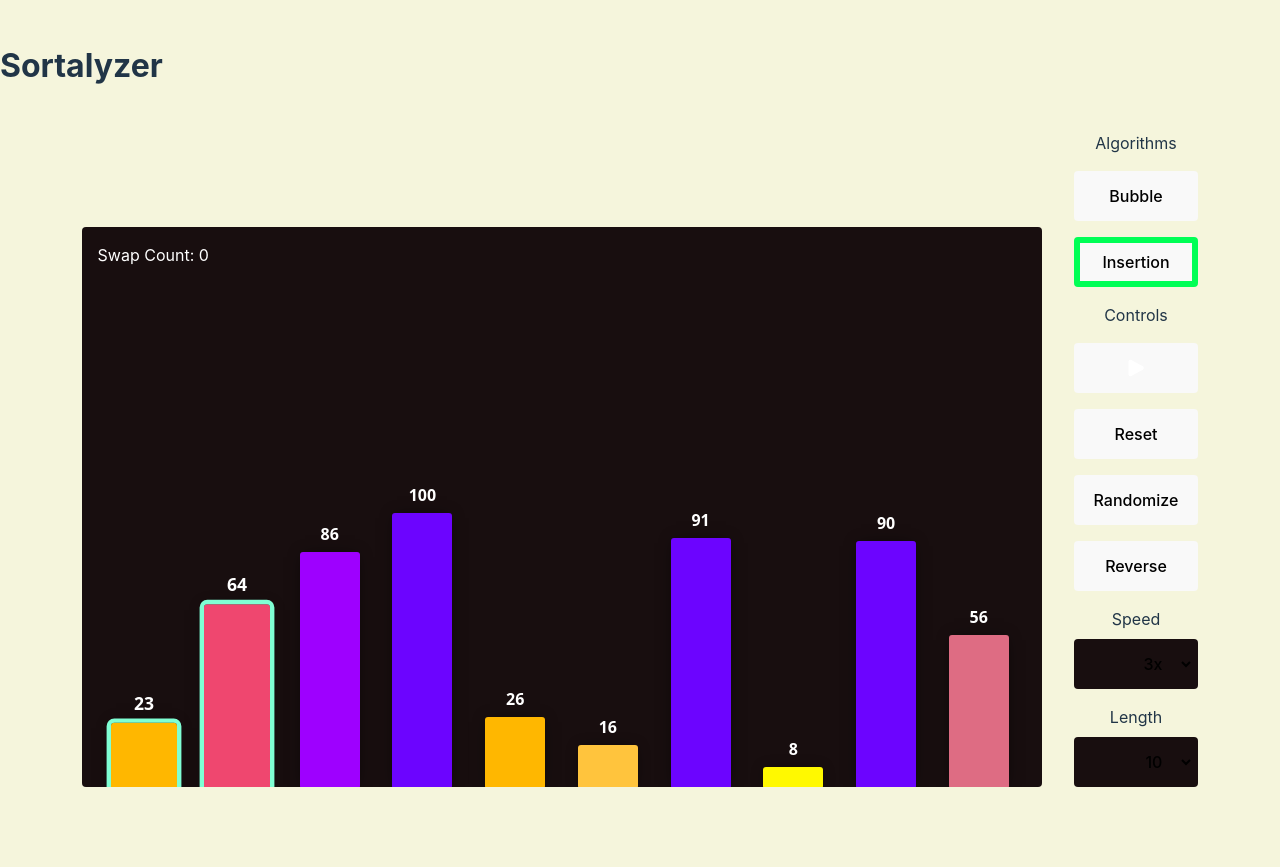
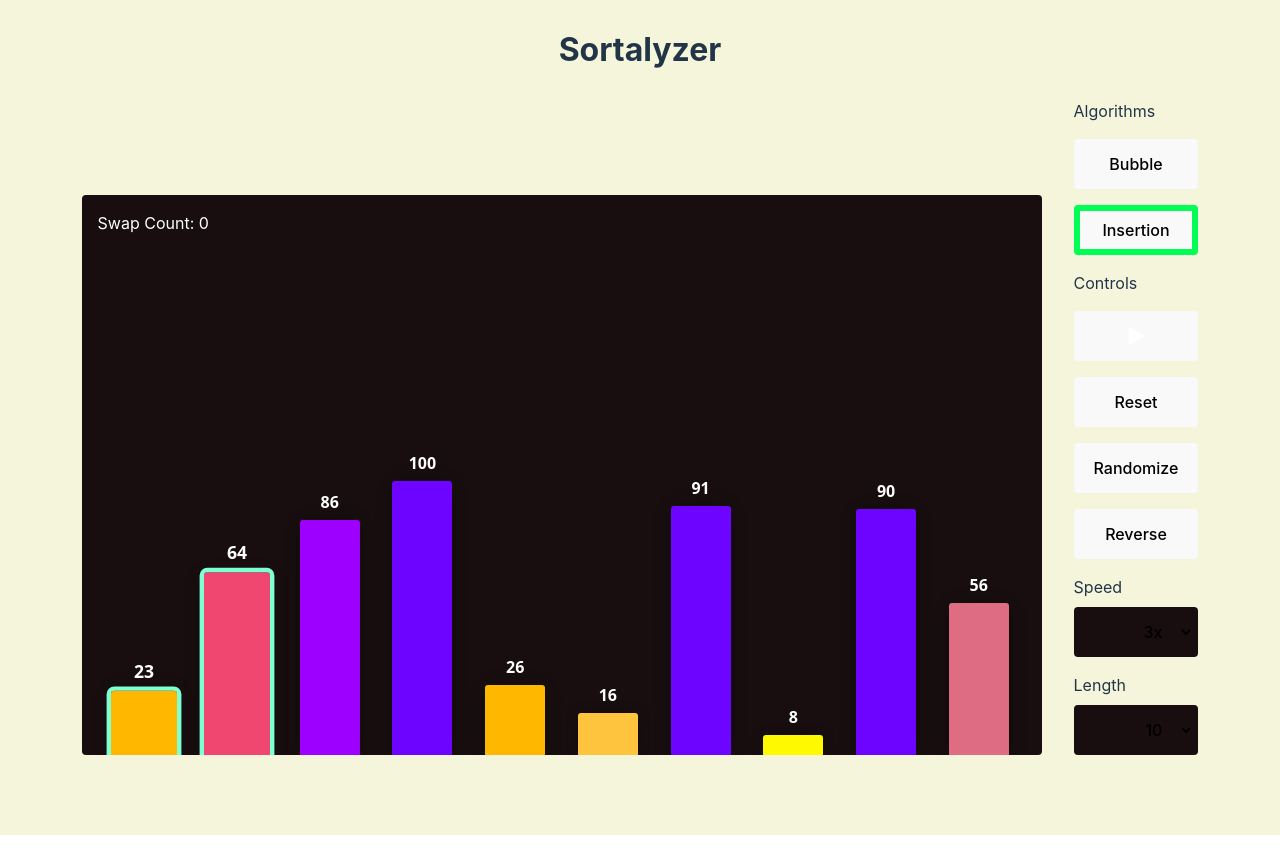
Before and after one commit to Tailsxz/sort-visualizer, a React (Vite) app: page / in a window 1280 px wide. After the commit the page ends 835 px from the top, so only its background shows below. Built offline with nearby package versions, Linux system fonts and the light colour scheme.

Commit message:
change: removed text-align from global #root, added center alignment to only h1

```diff
--- a/src/App.css
+++ b/src/App.css
@@ -10,7 +10,6 @@ body {
 #root {
   width: 100%;
   margin: 0 auto;
-  text-align: center;
 }
 
 * {
--- a/src/index.css
+++ b/src/index.css
@@ -26,9 +26,10 @@ a:hover {
 }
 
 h1 {
-  margin: 1rem auto;
+  margin: 0;
   font-weight: bold;
   line-height: 1.1;
+  text-align: center;
 }
 
 button,
```
